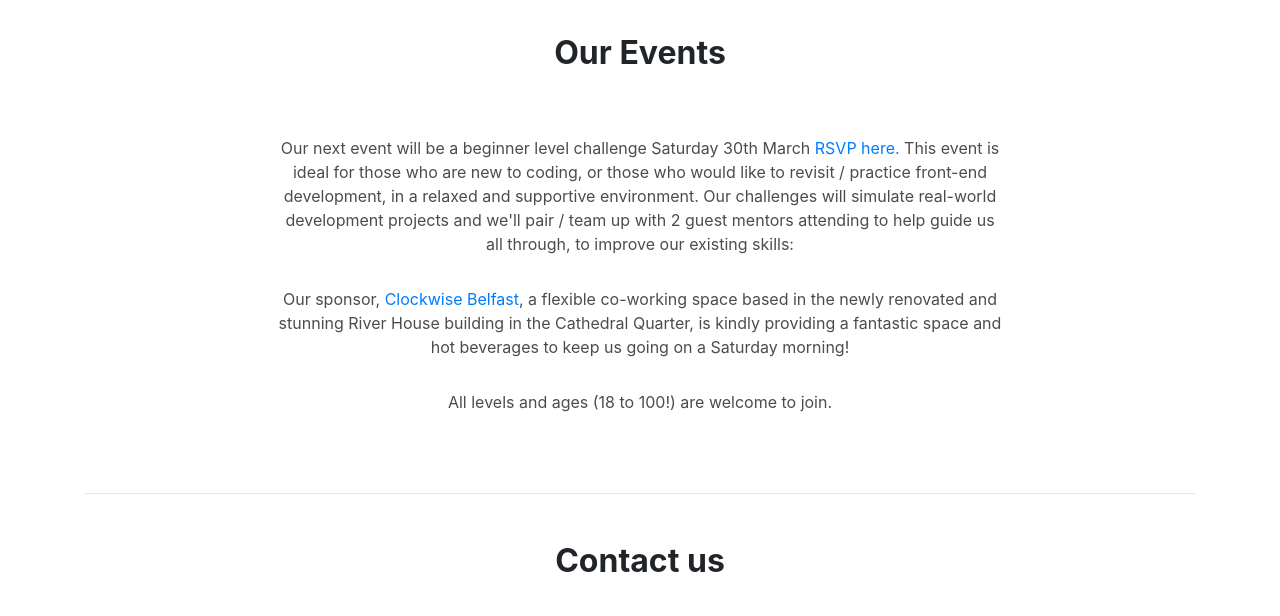
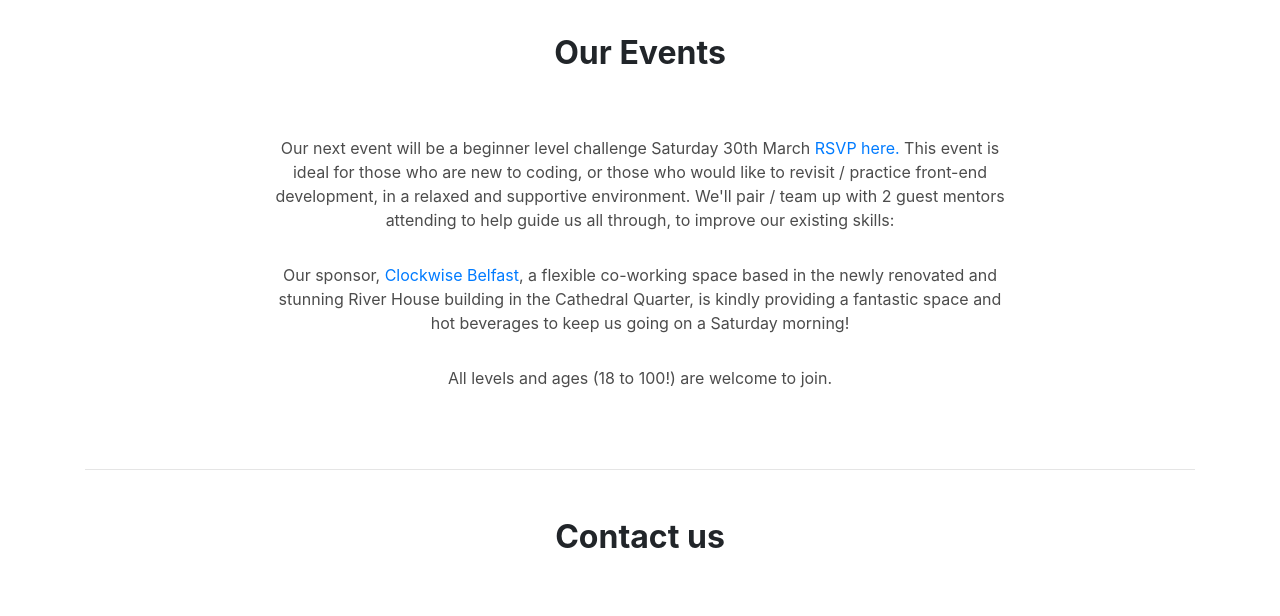
Before and after one commit to Coffee-Code-Belfast/Coffee-Code-Website-Project, a plain HTML site: page index.html in a window 1280 px wide. Shown: the part 1500-2116 px from the top of the page. Drawn offline with nearby package versions, Linux system fonts and the light colour scheme; some packages are replaced by stand-ins of ours.

Commit message:
Correcting event intro

```diff
--- a/index.html
+++ b/index.html
@@ -113,7 +113,7 @@
             <h2 class="mb-5 font-weight-bold">Our Events</h2>
             <div class="row d-flex justify-content-center mb-4">
                <div class="col-md-8">
-                  <p class="grey-text">Our next event will be a beginner level challenge Saturday 30th March <a href="https://www.meetup.com/coffee-code-belfast/events/259085118/" target="blank"> RSVP here.</a> This event is ideal for those who are new to coding, or those who would like to revisit / practice front-end development, in a relaxed and supportive environment. Our challenges will simulate real-world development projects and we'll pair / team up with 2 guest mentors attending to help guide us all through, to improve our existing skills:</p>
+                  <p class="grey-text">Our next event will be a beginner level challenge Saturday 30th March <a href="https://www.meetup.com/coffee-code-belfast/events/259085118/" target="blank"> RSVP here.</a> This event is ideal for those who are new to coding, or those who would like to revisit / practice front-end development, in a relaxed and supportive environment. We'll pair / team up with 2 guest mentors attending to help guide us all through, to improve our existing skills:</p>
 
                   <p>Our sponsor, <a href="https://workclockwise.co.uk/" target="blank">Clockwise Belfast</a>, a flexible co-working space based in the newly renovated and stunning River House building in the Cathedral Quarter, is kindly providing a fantastic space and hot beverages to keep us going on a Saturday morning!</p>
                   <p>All levels and ages (18 to 100!) are welcome to join.</p>
```
